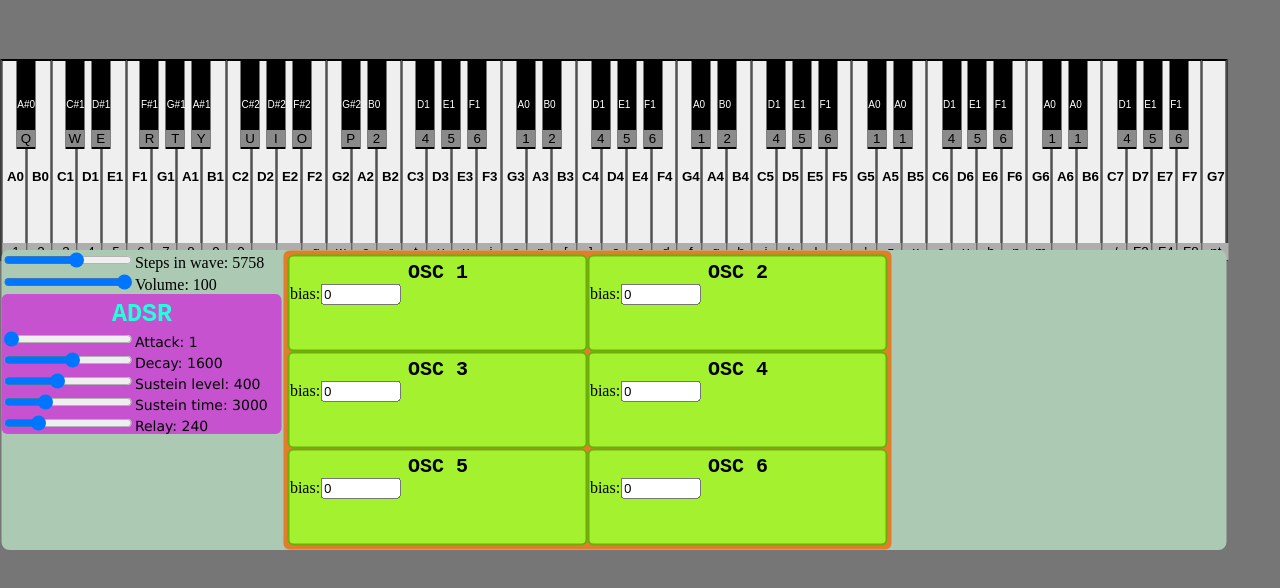
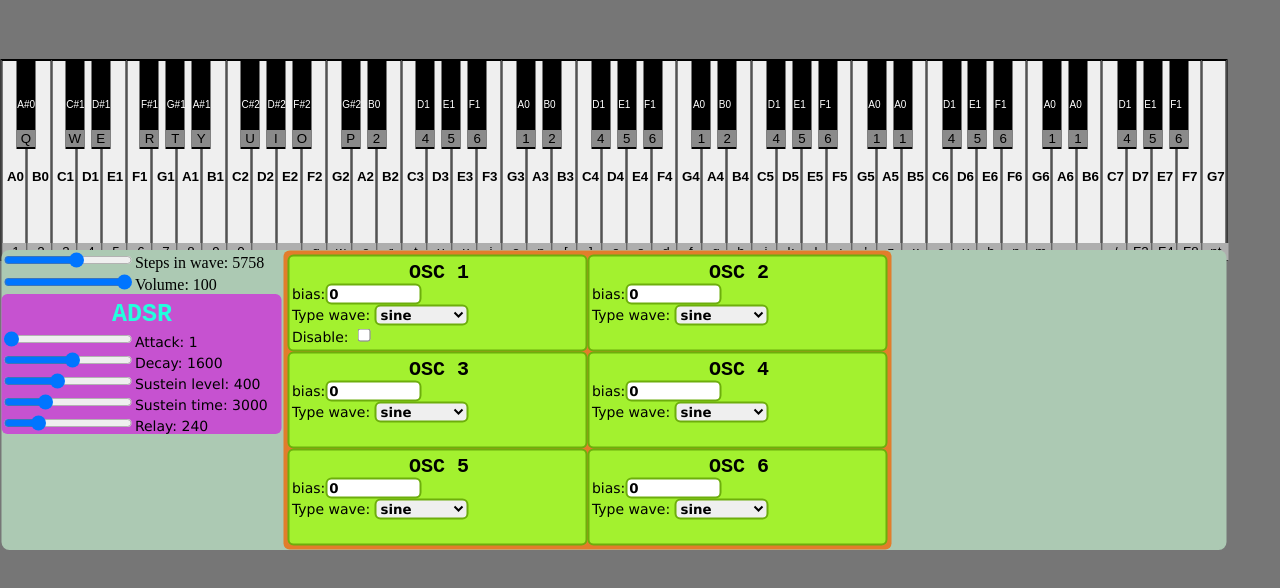
Before and after one commit to par1tet/piano, a React (Create React App) app in the folder react-app/: page / in a window 1280 px wide. Shown: the top 588 px of the page. Built offline with nearby package versions, Linux system fonts and the light colour scheme.

Commit message:
aaaa help me

```diff
--- a/react-app/src/App.css
+++ b/react-app/src/App.css
@@ -188,8 +188,13 @@ body {
     width: 600px;
     border-radius: 6px;
 
+    font-family:Verdana, Geneva, Tahoma, sans-serif;
+    font-size: 14px;
+
     padding: 4px;
 }
+
+
 
 .oscils > .set-osc{
     background-color: rgb(163, 241, 47);
@@ -197,6 +202,21 @@ body {
     border-color: rgb(109, 174, 12);
     border: 2px rgb(109, 174, 12) solid;
     height: 93px;
+    padding-left: 2px;
+}
+
+.oscils > .set-osc > input[type='number']{
+    font-family:Verdana, Geneva, Tahoma, sans-serif;
+    font-weight: bold;
+    border: 2px rgb(109, 174, 12) solid;
+    border-radius: 6px;
+}
+
+.oscils > .set-osc > select{
+    font-family:Verdana, Geneva, Tahoma, sans-serif;
+    font-weight: bold;
+    border: 2px rgb(109, 174, 12) solid;
+    border-radius: 6px;
 }
 
 .oscils > .set-osc > h4{
--- a/react-app/src/App.js
+++ b/react-app/src/App.js
@@ -217,14 +217,18 @@ function App() {
 		// 	imag[i] = 1 / (i * Math.PI);
 		// }
 
-		oscillator1.type = 'sine'
+		oscillator1.type = document.querySelectorAll('.set-osc')[0].children[5].value
+		console.dir(document.querySelectorAll('.set-osc')[0].children[8].checked)
 
 		// const wave = audioContext.createPeriodicWave(real, imag);
 
 		// oscillator.setPeriodicWave(wave);
 		oscillator1.frequency.setValueAtTime(((keys[index][1] + +(document.querySelectorAll('.set-osc')[0].children[2].value))), audioContext.currentTime);
 		oscillator1.connect(output);
-		oscillator1.start();
+		if (document.querySelectorAll('.set-osc')[0].children[8].checked === false){
+			oscillator1.start();
+			console.log(24)
+		}
 	}
 
 	{
@@ -241,7 +245,7 @@ function App() {
 		// 	imag[i] = 1 / (i * Math.PI);
 		// }
 
-		oscillator2.type = 'sine'
+		oscillator2.type = document.querySelectorAll('.set-osc')[1].children[5].value
 
 		// const wave = audioContext.createPeriodicWave(real, imag);
 
@@ -265,7 +269,7 @@ function App() {
 		// 	imag[i] = 1 / (i * Math.PI);
 		// }
 
-		oscillator3.type = 'sine'
+		oscillator3.type = document.querySelectorAll('.set-osc')[2].children[5].value
 
 		// const wave = audioContext.createPeriodicWave(real, imag);
 
@@ -289,7 +293,7 @@ function App() {
 		// 	imag[i] = 1 / (i * Math.PI);
 		// }
 
-		oscillator4.type = 'sine'
+		oscillator4.type = document.querySelectorAll('.set-osc')[3].children[5].value
 
 		// const wave = audioContext.createPeriodicWave(real, imag);
 
@@ -313,7 +317,7 @@ function App() {
 		// 	imag[i] = 1 / (i * Math.PI);
 		// }
 
-		oscillator5.type = 'sine'
+		oscillator5.type = document.querySelectorAll('.set-osc')[4].children[5].value
 
 		// const wave = audioContext.createPeriodicWave(real, imag);
 
@@ -337,7 +341,7 @@ function App() {
 		// 	imag[i] = 1 / (i * Math.PI);
 		// }
 
-		oscillator6.type = 'sine'
+		oscillator6.type = document.querySelectorAll('.set-osc')[5].children[5].value
 
 		// const wave = audioContext.createPeriodicWave(real, imag);
 
@@ -536,26 +540,70 @@ return (
 						<div className='set-osc'>
 							<h4>OSC 1</h4>
 							<span>bias:</span><input type='number' min="-1000" max="1000" value={bias1} onChange={e => {setBias1(e.target.value)}} step={1}></input><br></br>
+							<span>Type wave: </span>
+							<select>
+								<option value="sine" selected>sine</option>
+								<option value="square">square</option>
+								<option value="triangle">triangle</option>
+								<option value="sawtooth">sawtooth</option>
+							</select><br></br>
+							<span>Disable: </span>
+							<input type='checkbox'></input>
 						</div>
 						<div className='set-osc'>
 							<h4>OSC 2</h4>
 							<span>bias:</span><input type='number' min="-1000" max="1000" value={bias2} onChange={e => {setBias2(e.target.value)}} step={1}></input><br></br>
+							<span>Type wave: </span>
+							<select>
+								<option value="sine" selected>sine</option>
+								<option value="square">square</option>
+								<option value="triangle">triangle</option>
+								<option value="sawtooth">sawtooth</option>
+							</select>
 						</div>
 						<div className='set-osc'>
 							<h4>OSC 3</h4>
 							<span>bias:</span><input type='number' min="-1000" max="1000" value={bias3} onChange={e => {setBias3(e.target.value)}} step={1}></input><br></br>
+							<span>Type wave: </span>
+							<select>
+								<option value="sine" selected>sine</option>
+								<option value="square">square</option>
+								<option value="triangle">triangle</option>
+								<option value="sawtooth">sawtooth</option>
+							</select>
 						</div>
 						<div className='set-osc'>
 							<h4>OSC 4</h4>
 							<span>bias:</span><input type='number' min="-1000" max="1000" value={bias4} onChange={e => {setBias4(e.target.value)}} step={1}></input><br></br>
+							<span>Type wave: </span>
+							<select>
+								<option value="sine" selected>sine</option>
+								<option value="square">square</option>
+								<option value="triangle">triangle</option>
+								<option value="sawtooth">sawtooth</option>
+							</select>
 						</div>
 						<div className='set-osc'>
 							<h4>OSC 5</h4>
 							<span>bias:</span><input type='number' min="-1000" max="1000" value={bias5} onChange={e => {setBias5(e.target.value)}} step={1}></input><br></br>
+							<span>Type wave: </span>
+							<select>
+								<option value="sine" selected>sine</option>
+								<option value="square">square</option>
+								<option value="triangle">triangle</option>
+								<option value="sawtooth">sawtooth</option>
+							</select>
 						</div>
 						<div className='set-osc'>
 							<h4>OSC 6</h4>
 							<span>bias:</span><input type='number' min="-1000" max="1000" value={bias6} onChange={e => {setBias6(e.target.value)}} step={1}></input><br></br>
+							<span>Type wave: </span>
+							<select>
+								<option value="sine" selected>sine</option>
+								<option value="square">square</option>
+								<option value="triangle">triangle</option>
+								<option value="sawtooth">sawtooth</option>
+							</select>
 						</div>
 					</div>
 
```
